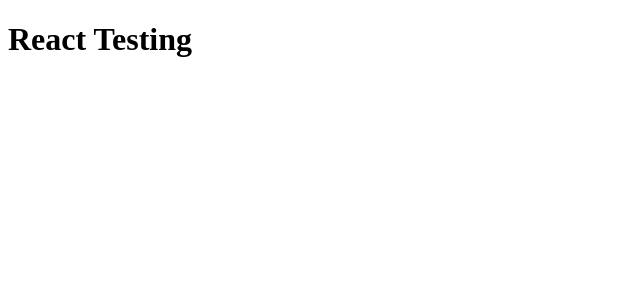
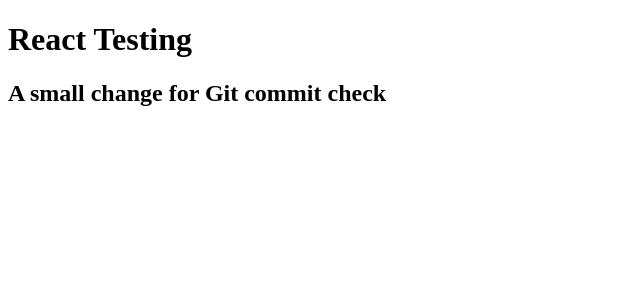
Before and after one commit to ANILMALLULA/react_redux_testing, a React (Create React App) app: page / in a window 1280 px wide. Shown: the top 300 px of the page, without its empty margins (0-640 px from the left). Built offline with nearby package versions, Linux system fonts and the light colour scheme.

Commit message:
Checking commits and push

```diff
--- a/src/App.js
+++ b/src/App.js
@@ -2,6 +2,7 @@
   return (
     <div className='App'>
       <h1>React Testing</h1>
+      <h2>A small change for Git commit check</h2>
     </div>
   );
 }
```
